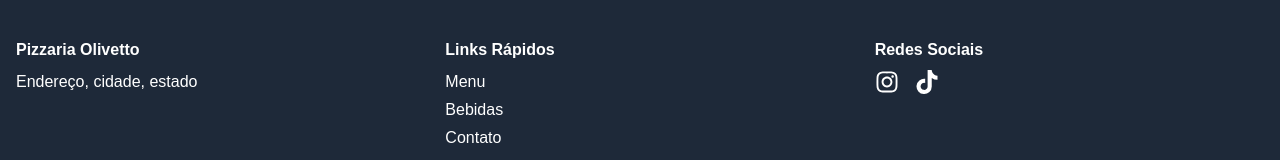
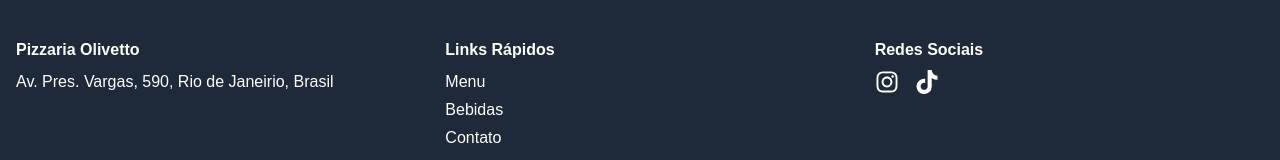
Before and after one commit to pitercoding/pizzaria-olivetto, a Next.js app: page / in a window 1280 px wide. Shown: the part 3766-3926 px from the top of the page. Built offline with nearby package versions, Linux system fonts and the light colour scheme.

Commit message:
iframe google maps adicionado na seção hours

```diff
--- a/src/components/Footer.js
+++ b/src/components/Footer.js
@@ -8,7 +8,7 @@
       <div className="max-w-7xl mx-auto px-4 grid md:grid-cols-3 gap-10">
         <div>
           <h3 className="font-bold mb-2">Pizzaria Olivetto</h3>
-          <p>Endereço, cidade, estado</p>
+          <p>Av. Pres. Vargas, 590, Rio de Janeirio, Brasil</p>
         </div>
 
         <div>
--- a/src/components/Hours.js
+++ b/src/components/Hours.js
@@ -2,7 +2,9 @@
   return (
     <section className="max-w-7xl mx-auto py-20 px-4 grid md:grid-cols-2 gap-10">
       <div>
-        <h2 className="text-4xl font-serif font-bold mb-4">Horário de Funcionamento</h2>
+        <h2 className="text-4xl font-serif font-bold mb-4">
+          Horário de Funcionamento
+        </h2>
         <ul className="text-lg text-gray-700 space-y-2">
           <li>Segunda a Sexta: 18h - 23h</li>
           <li>Sábado: 12h - 23h</li>
@@ -11,7 +13,7 @@
       </div>
       <div>
         <iframe
-          src="https://www.google.com/maps/embed?pb=!1m18..."
+          src="https://www.google.com/maps/embed?pb=!1m18!1m12!1m3!1d3675.296363495342!2d-43.182522739425686!3d-22.902437212913384!2m3!1f0!2f0!3f0!3m2!1i1024!2i768!4f13.1!3m3!1m2!1s0x997fd8b428c9a1%3A0xbf3ed09295158ad3!2sAv.%20Pres.%20Vargas%2C%20590!5e0!3m2!1spt-BR!2sde!4v1756539283262!5m2!1spt-BR!2sde"
           width="100%"
           height="300"
           style={{ border: 0 }}
```
